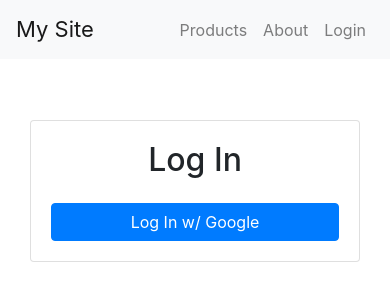
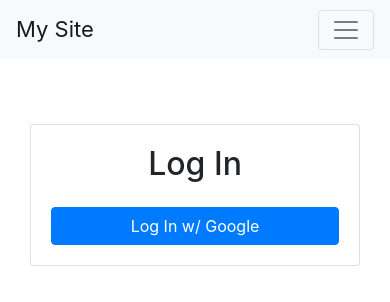
Before and after one commit to prof-rossetti/react-firebase-auth-template-2021, a React (Create React App) app: page /login in a window 390 px wide. Shown: the top 302 px of the page. Built offline with nearby package versions, Linux system fonts and the light colour scheme; no server answers.

Commit message:
Responsive (#3)
Making the site look better on narrower windows and mobile devices.

```diff
--- a/src/components/App.js
+++ b/src/components/App.js
@@ -34,7 +34,7 @@
             <div className="App">
                 <TopNav/>
 
-                <Container fluid style={{marginTop:70}}>
+                <Container>
                     <FlashContainer/>
 
                     <Router>
--- a/src/components/Products.js
+++ b/src/components/Products.js
@@ -1,17 +1,19 @@
 
 
 import React from 'react'
-import { Container, Row, Card, Button } from 'react-bootstrap'
+import { Container, Row, Col, Card, Button } from 'react-bootstrap'
 
 //import { useAuth } from "../contexts/FirebaseAuth"
 
 function ExampleCard(props) {
     const title = props.title || "Card Title"
+    const imgSrc = props.imgSrc || "https://picsum.photos/180/100"
 
     return (
-        <Card style={{ width: '18rem' }}>
-            <Card.Img variant="top" src="https://picsum.photos/180/100" />
+        <Card style={{ marginBottom: '20px' }}>
+            <Card.Img variant="top" src={imgSrc} />
             <Card.Body>
+
                 <Card.Title>{title}</Card.Title>
                 <Card.Text>
                 Some quick example text to build on the card title and make up the bulk of
@@ -33,11 +35,16 @@
             <p className="lead">Browse products and services...</p>
 
             <Row>
-                <ExampleCard key="row-card-1" title="Product 1"/>
-                <ExampleCard key="row-card-2" title="Product 2"/>
-                <ExampleCard key="row-card-3" title="Product 3"/>
+                <Col>
+                    <ExampleCard key="row-card-1" title="Product 1" imgSrc="https://picsum.photos/id/1080/360/200"/>
+                </Col>
+                <Col>
+                    <ExampleCard key="row-card-2" title="Product 2" imgSrc="https://picsum.photos/id/225/360/200"/>
+                </Col>
+                <Col>
+                    <ExampleCard key="row-card-3" title="Product 3" imgSrc="https://picsum.photos/id/24/360/200"/>
+                </Col>
             </Row>
-
         </Container>
     )
 }
--- a/src/components/Profile.js
+++ b/src/components/Profile.js
@@ -26,7 +26,10 @@
 
             <p className="lead">You are logged in as...</p>
 
-            <Card style={{ width: '18rem' }}>
+            <Container className="d-flex align-items-center justify-content-center">
+            <div className="w-100" style={{ maxWidth: "400px"}}>
+
+                <Card >
                     <Card.Body>
 
                         <Image roundedCircle
@@ -51,6 +54,8 @@
                 <Button variant="link" onClick={handleLogout}>
                     Log Out
                 </Button>
+            </div>
+            </Container>
         </Container>
     )
 }
--- /dev/null
+++ b/src/components/TopNav.css
@@ -0,0 +1,18 @@
+
+
+
+/* when window narrower than 633 px, remove left padding from profile link */
+
+/*
+
+@media only screen and (max-width: 540px) {
+
+
+    .profile-link {
+        background-color: red;
+        padding-left: 0px !important;
+    }
+
+}
+
+*/
--- a/src/components/TopNav.js
+++ b/src/components/TopNav.js
@@ -1,15 +1,28 @@
 
-import React from 'react'
+import React, {useState} from 'react'
 import {Navbar, Nav, Image} from 'react-bootstrap'
-//import {GearIcon} from '@primer/octicons-react'
 
 import { useAuth } from "../contexts/FirebaseAuth"
 
+import "./TopNav.css"
+
 export default function TopNav() {
     const { currentUser } = useAuth()
+    //const [expanded, setExpanded] = useState(false)
 
     return (
-        <Navbar fixed="top" bg="light" style={{marginBottom:70}}>
+        <Navbar bg="light" // controls nav background color
+            fixed="top" // keeps nav at top (not necessary when sticky top is set)
+            sticky="top" // pushes page below, prevents overlap when expanded
+            expand="sm" // collapse when less wide than this breakpoint
+            collapseOnSelect // collapse after a nav link has been clicked
+            style={{marginBottom:"15px"}}
+
+            // OVERRIDING DEFAULT BEHAVIOR SO WE CAN DETECT CURRENT TOGGLED STATE
+            //expanded={expanded}
+            //onToggle={next => setExpanded(next)}
+
+        >
             <Navbar.Brand href="/" style={{fontSize:22}}>My Site</Navbar.Brand>
 
             <Navbar.Toggle aria-controls="basic-navbar-nav" />
@@ -17,24 +30,17 @@
                 <Nav className="ml-auto">
                     <Nav.Link href="/products">Products</Nav.Link>
                     <Nav.Link href="/about">About</Nav.Link>
-
-                    {/* <GearIcon size="medium"/> */}
-
                     {!currentUser &&
                         <Nav.Link href="/login">Login</Nav.Link>
                     }
-
                 </Nav>
 
-                { currentUser &&
-                    <Nav.Link href="/profile">
-                        <Image roundedCircle
-                            src={currentUser.photoURL}
-                            alt="user profile"
-                            height="35px"
-                        />
+               { currentUser &&
+                    <Nav.Link href="/profile" className="profile-link">
+                        <Image roundedCircle src={currentUser.photoURL} alt="user profile" height="35px"/>
                     </Nav.Link>
                 }
+
             </Navbar.Collapse>
         </Navbar>
     )
```
Lines whose indentation alone changed are shown as unchanged.
